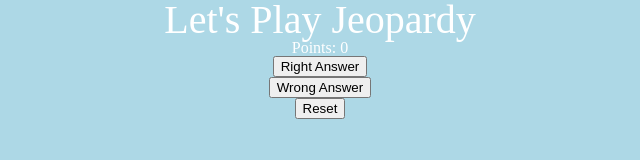
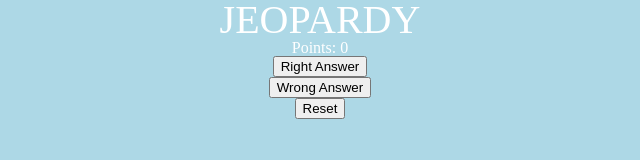
Before and after one commit to skeebs10/Jeopardy-, a React app: page / in a window 1280 px wide. Shown: the whole page, without its empty margins (320-960 px from the left). Built offline with nearby package versions, Linux system fonts and the light colour scheme; no server answers.

Commit message:
turn in everything but refresh button couldn't figure out

```diff
--- a/src/components/App.js
+++ b/src/components/App.js
@@ -20,7 +20,7 @@
 	return (
 		<div>
 			<div>
-				<h1>Let's Play Jeopardy</h1>
+				<h1>JEOPARDY</h1>
 				<Counter questions={questions} />
 			</div>
 
```
Also changed, not shown: public/index.html (+1 -1 lines), 2 other files.
